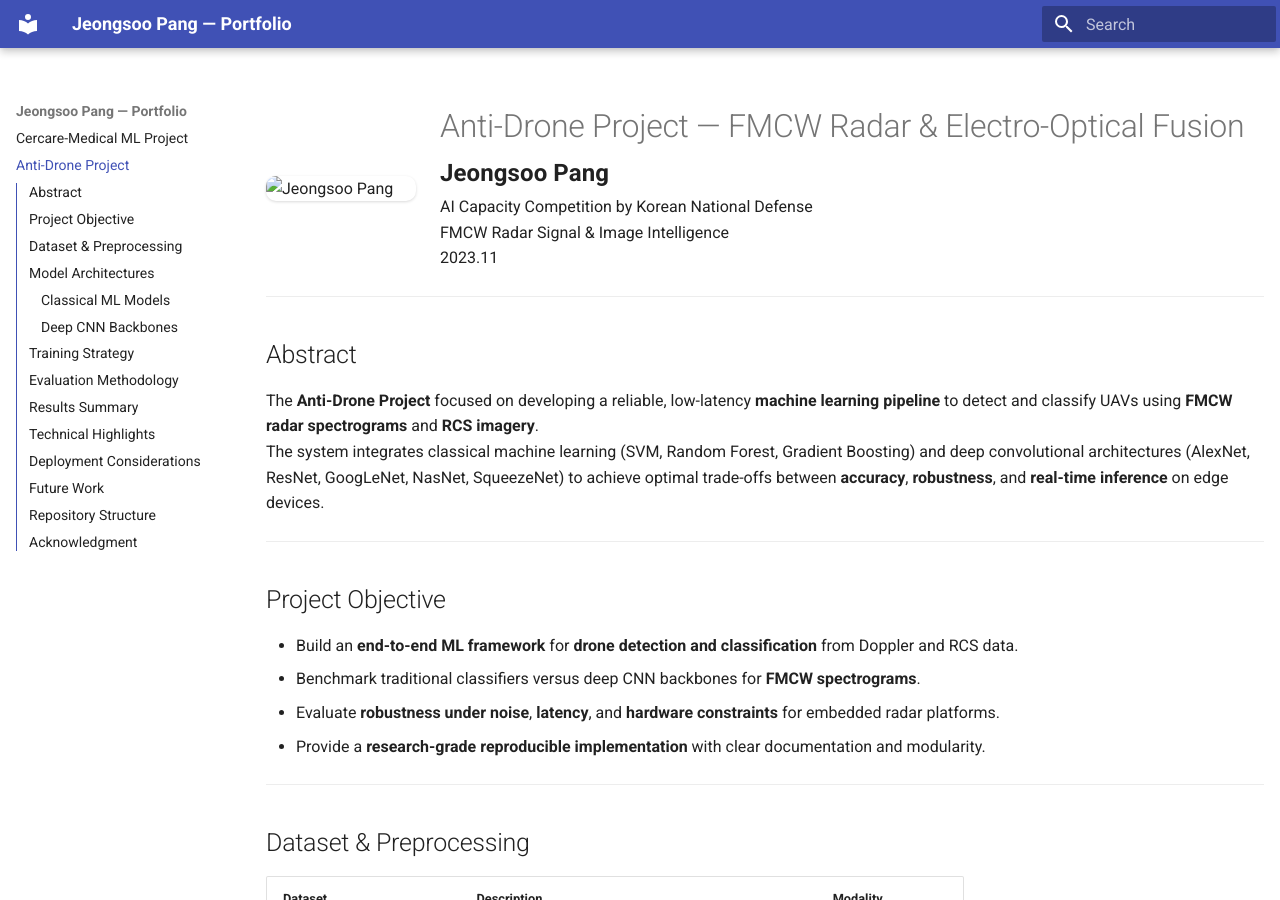
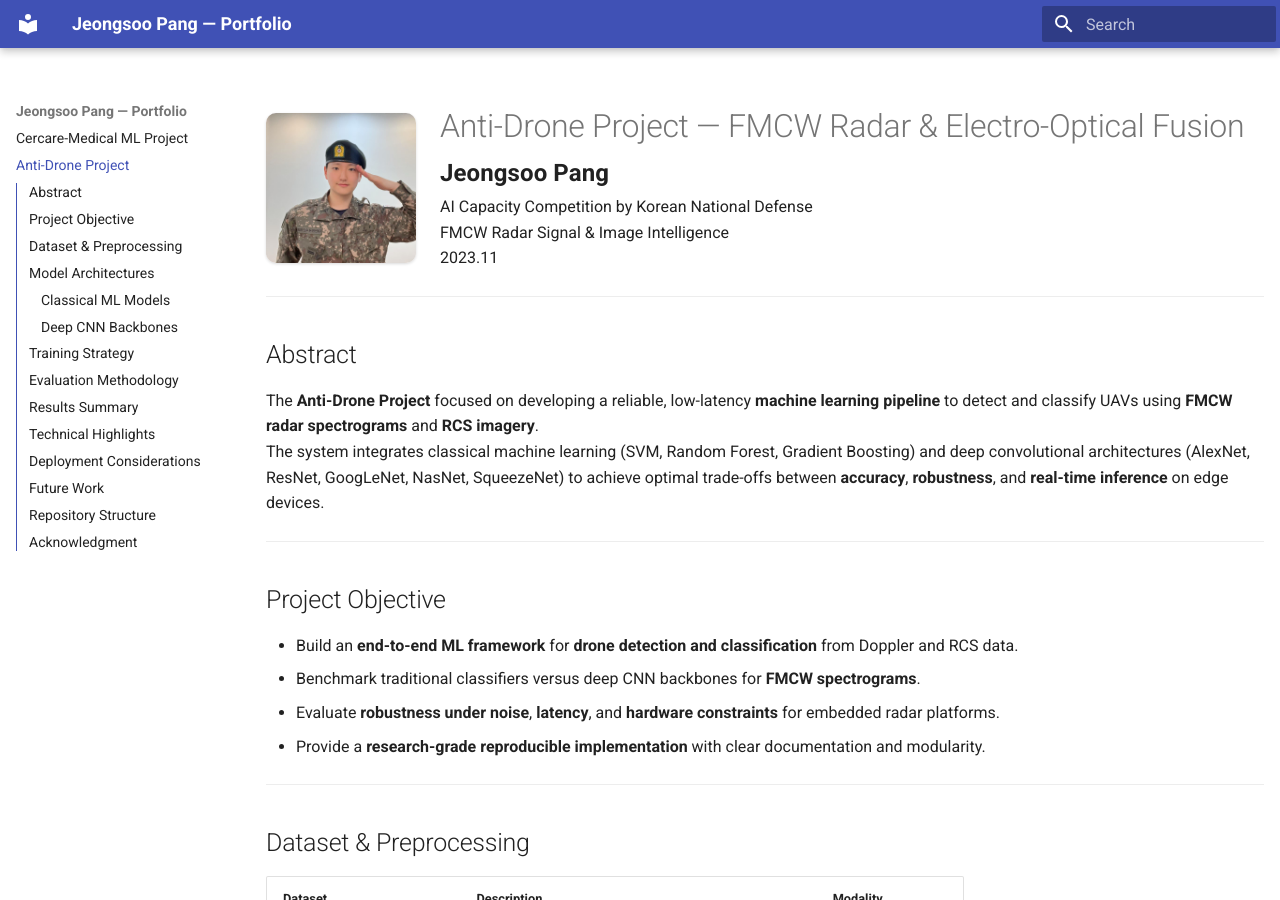
Before and after one commit to Jeongsoo-dev/ML_based_MR_CT_SeriesType_Detection, an MkDocs documentation site: the page built from docs/anti_drone.md, in a window 1280 px wide and 900 px high. Built offline with MkDocs 1.6.1 and Material for MkDocs 9.7.7, drawn with Linux system fonts in a browser that asks for light colours.

Commit message:
Update anti_drone.md

```diff
--- a/docs/anti_drone.md
+++ b/docs/anti_drone.md
@@ -5,12 +5,11 @@ hide:
 ---
 
 <div class="hero">
-  <img src="{{ base_url }}/images/army.jpg" alt="Jeongsoo Pang" class="headshot-hero">
+  <img src="../images/army.jpg" alt="Jeongsoo Pang" class="headshot-hero">
 
   <div class="hero-text">
     <h1>Anti-Drone Project — FMCW Radar & Electro-Optical Fusion</h1>
     <strong class="bio-name">Jeongsoo Pang</strong><br>
-
     AI Capacity Competition by Korean National Defense<br>
     FMCW Radar Signal & Image Intelligence<br>
     2023.11
@@ -18,8 +17,6 @@ hide:
 </div>
 
 <div class="clear"></div>
-
-
 
 ---
 ## Abstract
```
